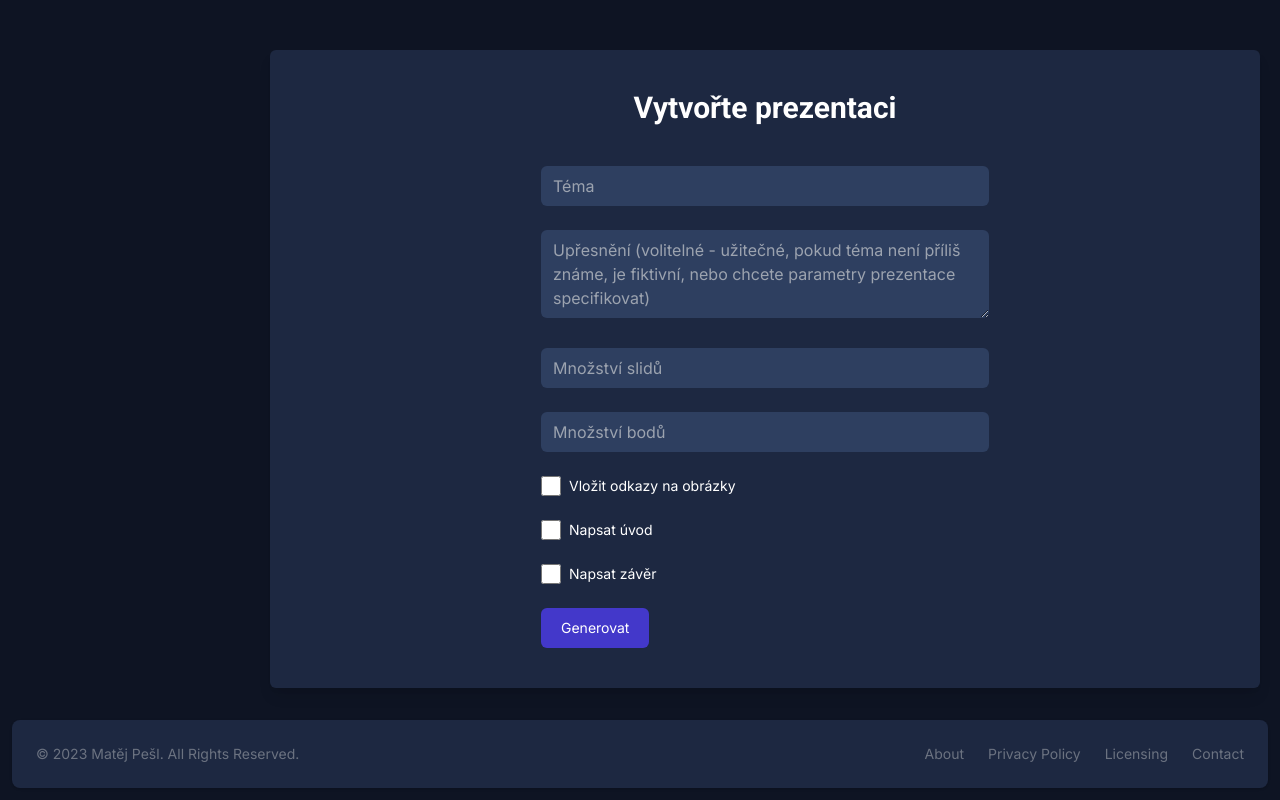
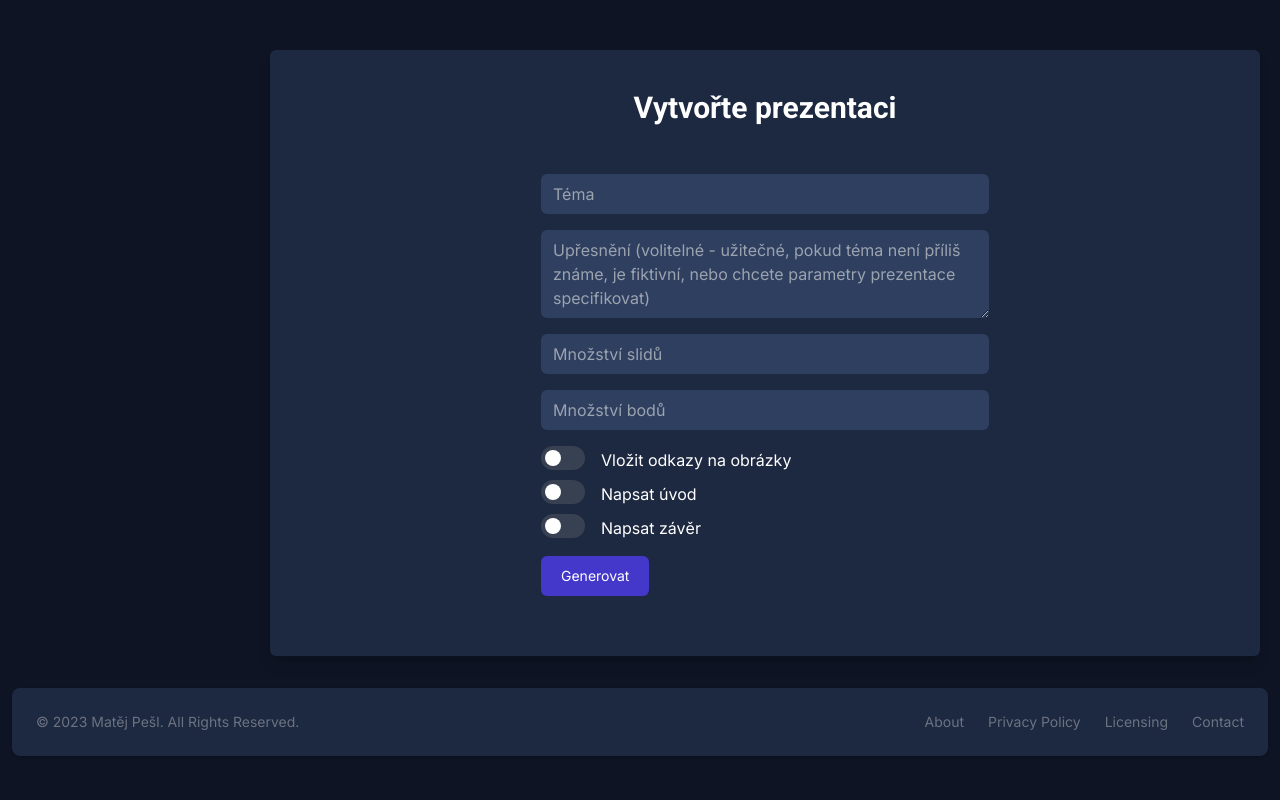
Before and after one commit to AspireOne/intellify, a Next.js app: page /presentation in a window 1280 px wide. Shown: the part 1210-2010 px from the top of the page. After the commit the page ends 1978 px from the top, so only its background shows below. Built offline with nearby package versions, Linux system fonts and the light colour scheme.

Commit message:
improve presentation code

```diff
--- a/components/ModuleLandingPage.tsx
+++ b/components/ModuleLandingPage.tsx
@@ -35,6 +35,8 @@ const ModuleLandingPage = (props: {props: LandingPageProps}) => {
                     })
                 }
             </div>
+
+            {/*TODO: ADD "tak na co čekáte? zkuse to hned..." atd.*/}
         </div>
     );
 }
--- a/package.json
+++ b/package.json
@@ -6,6 +6,7 @@
     "start": "next start"
   },
   "dependencies": {
+    "@headlessui/react": "^1.7.7",
     "@types/react-router-dom": "^5.3.3",
     "axios": "^1.2.1",
     "dotenv": "^16.0.3",
--- a/pages/presentation.tsx
+++ b/pages/presentation.tsx
@@ -1,16 +1,13 @@
-import type { NextPage } from 'next'
+import type {NextPage} from 'next'
 import React, {useState} from "react";
-import type { PresParams } from './api/presentation'
-import {fromJSON} from "postcss";
+import type {PresParams} from './api/presentation'
 import axios from "axios";
-import * as QueryString from "querystring";
-import Spinner from "../components/Spinner";
-import pptxgen from "pptxgenjs";
 import PresOutput from "../objects/PresOutput";
 import IOCard from "../components/IOCard";
 import ModuleLandingPage from "../components/ModuleLandingPage";
 import LandingPageProps from "../objects/LandingPageProps";
 import Button from "../components/Button";
+import {Switch} from "@headlessui/react";
 
 const landingPageProps: LandingPageProps = {
     title: "Vytvářejte prezentace s pomocí [A.I.]",
@@ -31,7 +28,7 @@ const landingPageProps: LandingPageProps = {
 
 const Presentation: NextPage = () => {
     // State variables for the form input values
-    const [output, setOutput] = useState<PresOutput|null>(null);
+    const [output, setOutput] = useState<PresOutput | null>(null);
     const [loading, setLoading] = useState<boolean>(false);
 
     function handleSubmit(data: PresParams) {
@@ -53,24 +50,24 @@ const Presentation: NextPage = () => {
     return (
         <div className="">
             <ModuleLandingPage props={landingPageProps}/>
-            <InputForm onSubmit={handleSubmit} loading={loading} />
-            {output && <OutputForm output={output} />}
+            <InputForm onSubmit={handleSubmit} loading={loading}/>
+            {output && <OutputForm output={output}/>}
         </div>
     );
 }
 
-function OutputForm(props: {output: PresOutput}) {
+function OutputForm(props: { output: PresOutput }) {
     return (
         <div className="my-5">
             <IOCard title={"Výstup"}>
                 <p>{props.output.output}</p>
             </IOCard>
-            <DownloadPresRow pres={props.output} />
+            <DownloadPresRow pres={props.output}/>
         </div>
     );
 }
 
-function DownloadPresRow(props: {pres: PresOutput}) {
+function DownloadPresRow(props: { pres: PresOutput }) {
     const [author, setAuthor] = useState<string>("");
     const [includeIntroAndConclu, setIncludeIntroAndConclu] = useState<boolean>(false);
 
@@ -80,6 +77,7 @@ function DownloadPresRow(props: {pres: PresOutput}) {
             props.pres.params.topic
         );
     }
+
     return (
         <div className="card bg-t-blue-200 rounded-b w-full">
             <div className="p-4 flex items-center">
@@ -118,7 +116,7 @@ function DownloadPresRow(props: {pres: PresOutput}) {
     );
 }
 
-function InputForm(props: {onSubmit: (params: PresParams) => void, loading: boolean}) {
+function InputForm(props: { onSubmit: (params: PresParams) => void, loading: boolean }) {
     // State variables for the form input values
     const [topic, setTopic] = useState("");
     const [slides, setSlides] = useState("");
@@ -129,9 +127,9 @@ function InputForm(props: {onSubmit: (params: PresParams) => void, loading: bool
     const [description, setDescription] = useState("");
 
     // State variables for the input errors
-    const [topicError, setTopicError] = useState<string|null>();
-    const [slidesError, setSlidesError] = useState<string|null>("");
-    const [pointsError, setPointsError] = useState<string|null>("");
+    const [topicError, setTopicError] = useState<string | null>();
+    const [slidesError, setSlidesError] = useState<string | null>("");
+    const [pointsError, setPointsError] = useState<string | null>("");
 
     function validateForm() {
         let isValid = true;
@@ -181,34 +179,27 @@ function InputForm(props: {onSubmit: (params: PresParams) => void, loading: bool
     // TODO: Add focus color.
     return (
         <IOCard title={"Vytvořte prezentaci"}>
-            <div className="mx-auto max-w-md py-3">
+            <div className="mx-auto max-w-md py-3 [&>*]:my-2">
                 <input
                     maxLength={70}
                     type="text"
-                    id="topic"
                     placeholder="Téma"
                     className="bg-t-blue-200 focus:outline-none rounded-md py-2 px-3 w-full appearance-none leading-normal"
                     value={topic}
                     onChange={(event) => setTopic(event.target.value)}
                 />
                 {topicError && <div className="text-red-500 text-sm">{topicError}</div>}
-            </div>
-            <div className="mx-auto max-w-md py-3">
                 <textarea
                     maxLength={300}
-                    id="description"
                     placeholder="Upřesnění (volitelné - užitečné, pokud téma není příliš známe, je fiktivní, nebo chcete parametry prezentace specifikovat)"
                     rows={3}
-                    className="bg-t-blue-200 resize-y overflow-hidden flex-wrap focus:outline-none rounded-md py-2 px-3 w-full appearance-none leading-normal"
+                    className="bg-t-blue-200 block resize-y overflow-hidden flex-wrap focus:outline-none rounded-md py-2 px-3 w-full appearance-none leading-normal"
                     value={description}
                     onChange={(event) => setDescription(event.target.value)}
                 />
-            </div>
-            <div className="mx-auto max-w-md py-3">
                 <input
                     max={20}
                     min={1}
-                    id="slides"
                     type="number"
                     placeholder="Množství slidů"
                     className="bg-t-blue-200 focus:outline-none rounded-md py-2 px-3 w-full appearance-none leading-normal"
@@ -216,12 +207,9 @@ function InputForm(props: {onSubmit: (params: PresParams) => void, loading: bool
                     onChange={(event) => setSlides(event.target.value)}
                 />
                 {slidesError && <div className="text-red-500 text-sm">{slidesError}</div>}
-            </div>
-            <div className="mx-auto max-w-md py-3">
                 <input
                     max={10}
                     min={1}
-                    id="bullets"
                     type="number"
                     placeholder="Množství bodů"
                     className="bg-t-blue-200 focus:outline-none rounded-md py-2 px-3 outline-none w-full appearance-none leading-normal"
@@ -229,58 +217,37 @@ function InputForm(props: {onSubmit: (params: PresParams) => void, loading: bool
                     onChange={(event) => setPoints(event.target.value)}
                 />
                 {pointsError && <div className="text-red-500 text-sm">{pointsError}</div>}
+                <Switch.Group>
+                    {
+                        [
+                            {state: includeImages, stateSetter: setIncludeImages, text: "Vložit odkazy na obrázky"},
+                            {state: introduction, stateSetter: setIntroduction, text: "Napsat úvod"},
+                            {state: conclusion, stateSetter: setConclusion, text: "Napsat závěr"}
+                        ]
+                            .map((item, index) => {
+                                return (
+                                    <div>
+                                        <Switch
+                                            className={`${item.state ? 'bg-indigo-700 ' : 'bg-gray-700 '}
+                                            relative inline-flex h-6 w-11 items-center rounded-full`}
+                                            checked={item.state}
+                                            onChange={item.stateSetter}
+                                        >
+                                        <span
+                                            className={`${item.state ? 'translate-x-6 ' : 'translate-x-1 '}
+                                            inline-block h-4 w-4 transform rounded-full bg-white transition`}
+                                        />
+                                        </Switch>
+                                        <Switch.Label className="ml-4">{item.text}</Switch.Label>
                                     </div>
-            <div className="mx-auto max-w-md py-3">
-                <div className="flex items-center">
-                    <input
-                        id="include-image-placeholders-checkbox"
-                        type="checkbox"
-                        className="form-checkbox h-5 w-5 accent-blue-500"
-                        checked={includeImages}
-                        onChange={(event) => setIncludeImages(event.target.checked)}
-                    />
-                    <label htmlFor="checkbox" className="ml-2 block text-sm">
-                        Vložit odkazy na obrázky
-                    </label>
-                </div>
-            </div>
-            <div className="mx-auto max-w-md py-3">
-                <div className="flex items-center">
-                    <input
-                        id="include-image-placeholders-checkbox"
-                        type="checkbox"
-                        className="form-checkbox h-5 w-5 accent-blue-500"
-                        checked={introduction}
-                        onChange={(event) => setIntroduction(event.target.checked)}
-                    />
-                    <label htmlFor="checkbox" className="ml-2 block text-sm">
-                        Napsat úvod
-                    </label>
-                </div>
-            </div>
-            <div className="mx-auto max-w-md py-3">
-                <div className="flex items-center">
-                    <input
-                        id="include-image-placeholders-checkbox"
-                        type="checkbox"
-                        className="form-checkbox h-5 w-5 accent-blue-500"
-                        checked={conclusion}
-                        onChange={(event) => setConclusion(event.target.checked)}
-                    />
-                    <label htmlFor="checkbox" className="ml-2 block text-sm">
-                        Napsat závěr
-                    </label>
-                </div>
-            </div>
-            <div className="mx-auto max-w-md pt-3">
-                <Button
-                    onClick={handleSubmit}
-                    loading={props.loading}
-                >
-                    Generovat
-                </Button>
+                                );
+                            })
+                    }
+                </Switch.Group>
+                <Button onClick={handleSubmit} loading={props.loading}>Generovat</Button>
             </div>
         </IOCard>
     );
 }
+
 export default Presentation;
```
Also changed, not shown: 1 other file (tests, documents, lock files or other folders). Lines whose indentation alone changed are shown as unchanged.
